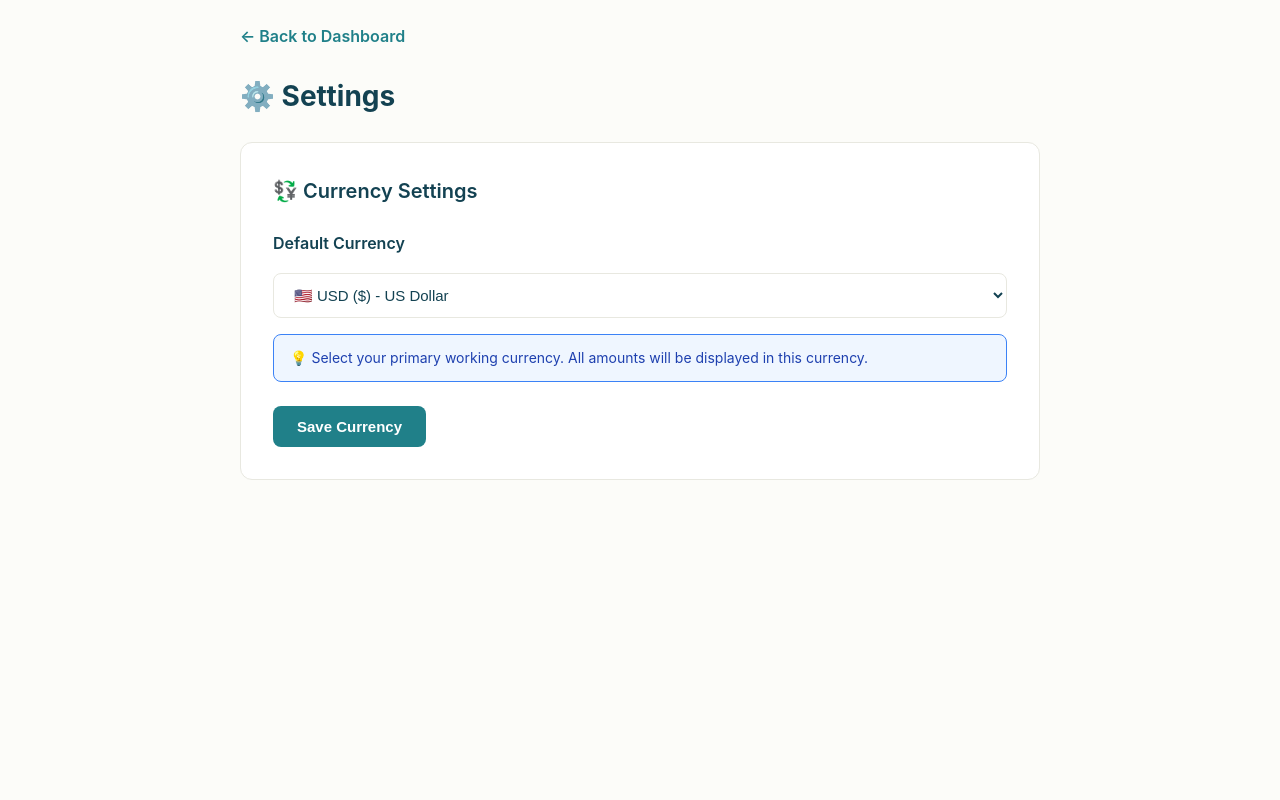
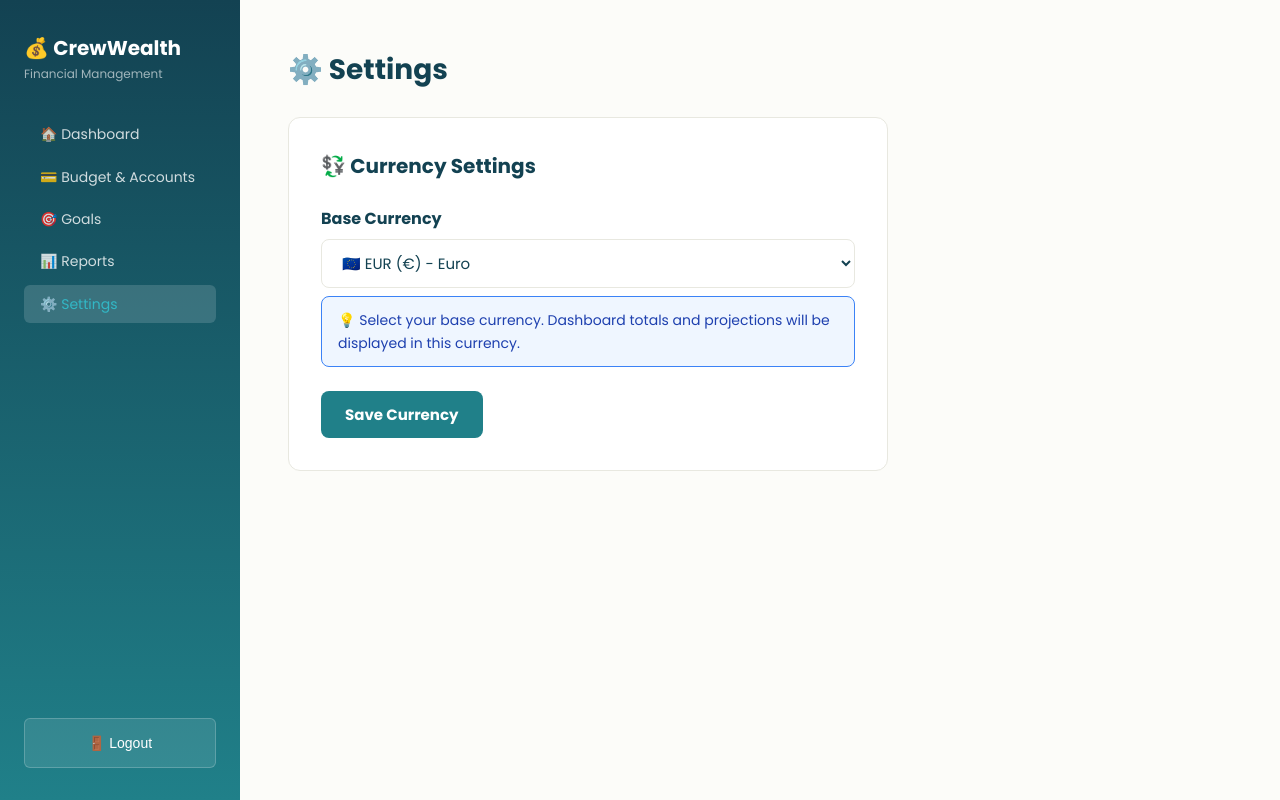
Before and after one commit to CrewWealth/CrewWealth, a Flask app: page /settings in a window 1280 px wide. Run offline with Flask 3, Linux system fonts and the light colour scheme; some libraries are stand-ins or nearby versions.

Commit message:
Fix Settings redirect loop: correct Firebase project, baseCurrency save, sidebar, regression tests
Agent-Logs-Url: https://github.com/CrewWealth/CrewWealth/sessions/6d01353c-84e5-43ff-a92f-d01662b53862

Co-authored-by: CrewWealth <256734135+CrewWealth@users.noreply.github.com>

```diff
--- a/app/templates/settings.html
+++ b/app/templates/settings.html
@@ -4,52 +4,119 @@
     <meta charset="UTF-8">
     <meta name="viewport" content="width=device-width, initial-scale=1.0">
     <title>Settings - CrewWealth</title>
-    <!-- Firebase SDKs -->
-    <script src="https://www.gstatic.com/firebasejs/10.7.1/firebase-app-compat.js"></script>
-    <script src="https://www.gstatic.com/firebasejs/10.7.1/firebase-auth-compat.js"></script>
-    <script src="https://www.gstatic.com/firebasejs/10.7.1/firebase-firestore-compat.js"></script>
+    <link rel="stylesheet" href="https://fonts.googleapis.com/css2?family=Poppins:wght@300;400;700&display=swap">
     <style>
         :root {
             --color-primary: #208089;
             --color-primary-hover: #1a6670;
+            --color-accent: #32b8c6;
             --color-background: #fcfcf9;
             --color-surface: #ffffff;
             --color-text: #134252;
             --color-text-secondary: #626c71;
             --color-border: #e8e8e0;
             --color-success: #22c55e;
+            --spacing-xs: 4px;
+            --spacing-sm: 8px;
             --spacing-md: 16px;
             --spacing-lg: 24px;
             --spacing-xl: 32px;
+            --spacing-2xl: 48px;
+            --radius-sm: 6px;
+            --radius-md: 8px;
             --radius-lg: 12px;
         }
 
         * { margin: 0; padding: 0; box-sizing: border-box; }
 
         body {
-            font-family: -apple-system, BlinkMacSystemFont, 'Segoe UI', Roboto, sans-serif;
+            font-family: 'Poppins', sans-serif;
             background: var(--color-background);
             color: var(--color-text);
             line-height: 1.6;
-            padding: var(--spacing-lg);
+        }
+
+        .layout {
+            display: flex;
             min-height: 100vh;
         }
 
-        .container { max-width: 800px; margin: 0 auto; }
+        /* Sidebar */
+        .sidebar {
+            width: 240px;
+            background: linear-gradient(180deg, #134252 0%, #208089 100%);
+            padding: var(--spacing-xl) var(--spacing-lg);
+            display: flex;
+            flex-direction: column;
+            flex-shrink: 0;
+        }
 
-        .nav-back {
-            display: inline-flex;
-            align-items: center;
-            gap: 8px;
-            color: var(--color-primary);
+        .sidebar-header {
+            margin-bottom: var(--spacing-xl);
+        }
+
+        .sidebar-title {
+            font-size: 20px;
+            font-weight: 700;
+            color: white;
+        }
+
+        .sidebar-subtitle {
+            font-size: 12px;
+            color: rgba(255,255,255,0.6);
+        }
+
+        .menu {
+            display: flex;
+            flex-direction: column;
+            gap: var(--spacing-xs);
+            flex: 1;
+        }
+
+        .menu a {
+            color: rgba(255,255,255,0.8);
             text-decoration: none;
-            font-weight: 600;
-            margin-bottom: var(--spacing-lg);
+            padding: var(--spacing-sm) var(--spacing-md);
+            border-radius: var(--radius-sm);
+            font-size: 14px;
             transition: all 0.2s;
         }
 
-        .nav-back:hover {
-            gap: 12px;
+        .menu a:hover {
+            background: rgba(255,255,255,0.1);
+            color: white;
+        }
+
+        .menu a.active {
+            background: rgba(255,255,255,0.15);
+            color: var(--color-accent);
+        }
+
+        .logout-btn {
+            margin-top: auto;
+            padding: var(--spacing-md);
+            background: rgba(255,255,255,0.1);
+            border: 1px solid rgba(255,255,255,0.2);
+            border-radius: var(--radius-sm);
+            color: white;
+            font-size: 14px;
+            cursor: pointer;
+            transition: all 0.2s;
+            display: flex;
+            align-items: center;
+            justify-content: center;
+            gap: var(--spacing-sm);
+        }
+
+        .logout-btn:hover {
+            background: rgba(255,255,255,0.2);
+        }
+
+        /* Main Content */
+        .main {
+            flex: 1;
+            padding: var(--spacing-2xl);
+            overflow-y: auto;
         }
 
         h1 {
@@ -64,6 +131,7 @@
             border-radius: var(--radius-lg);
             padding: var(--spacing-xl);
             margin-bottom: var(--spacing-lg);
+            max-width: 600px;
         }
 
         .settings-section h2 {
@@ -79,7 +147,7 @@
         .form-group label {
             display: block;
             font-weight: 600;
-            margin-bottom: var(--spacing-md);
+            margin-bottom: var(--spacing-sm);
             color: var(--color-text);
         }
 
@@ -87,12 +155,13 @@
             width: 100%;
             padding: 12px 16px;
             border: 1px solid var(--color-border);
-            border-radius: 8px;
+            border-radius: var(--radius-md);
             font-size: 15px;
             background: white;
             color: var(--color-text);
             cursor: pointer;
             transition: all 0.2s;
+            font-family: inherit;
         }
 
         .form-group select:hover {
@@ -110,11 +179,12 @@
             color: white;
             border: none;
             padding: 12px 24px;
-            border-radius: 8px;
+            border-radius: var(--radius-md);
             font-size: 15px;
             font-weight: 600;
             cursor: pointer;
             transition: all 0.2s;
+            font-family: inherit;
         }
 
         .btn-primary:hover {
@@ -131,7 +201,7 @@
             border: 1px solid var(--color-success);
             color: #047857;
             padding: 12px 16px;
-            border-radius: 8px;
+            border-radius: var(--radius-md);
             margin-top: var(--spacing-md);
             display: none;
         }
@@ -141,36 +211,51 @@
             border: 1px solid #3b82f6;
             color: #1e40af;
             padding: 12px 16px;
-            border-radius: 8px;
-            margin-top: var(--spacing-md);
+            border-radius: var(--radius-md);
+            margin-top: var(--spacing-sm);
             font-size: 14px;
         }
     </style>
 </head>
 <body>
-    <div class="container">
-        <a href="/" class="nav-back">← Back to Dashboard</a>
+    <div class="layout">
+        <!-- Sidebar -->
+        <aside class="sidebar">
+            <div class="sidebar-header">
+                <div class="sidebar-title">💰 CrewWealth</div>
+                <div class="sidebar-subtitle">Financial Management</div>
+            </div>
+
+            <nav class="menu">
+                <a href="/">🏠 Dashboard</a>
+                <a href="/budget">💳 Budget &amp; Accounts</a>
+                <a href="/goals">🎯 Goals</a>
+                <a href="/reports">📊 Reports</a>
+                <a href="/settings" class="active">⚙️ Settings</a>
+            </nav>
+
+            <button class="logout-btn" id="logoutBtn">
+                🚪 Logout
+            </button>
+        </aside>
+
+        <!-- Main Content -->
+        <main class="main">
             <h1>⚙️ Settings</h1>
 
             <div class="settings-section">
                 <h2>💱 Currency Settings</h2>
                 <div class="form-group">
-                <label for="currencySelect">Default Currency</label>
+                    <label for="currencySelect">Base Currency</label>
                     <select id="currencySelect">
+                        <option value="EUR">🇪🇺 EUR (€) - Euro</option>
                         <option value="USD">🇺🇸 USD ($) - US Dollar</option>
-                    <option value="EUR">🇪🇺 EUR (€) - Euro</option>
                         <option value="GBP">🇬🇧 GBP (£) - British Pound</option>
                         <option value="PHP">🇵🇭 PHP (₱) - Philippine Peso</option>
-                    <option value="INR">🇮🇳 INR (₹) - Indian Rupee</option>
                         <option value="IDR">🇮🇩 IDR (Rp) - Indonesian Rupiah</option>
-                    <option value="SGD">🇸🇬 SGD (S$) - Singapore Dollar</option>
-                    <option value="NOK">🇳🇴 NOK (kr) - Norwegian Krone</option>
-                    <option value="AUD">🇦🇺 AUD (A$) - Australian Dollar</option>
-                    <option value="CAD">🇨🇦 CAD (C$) - Canadian Dollar</option>
-                    <option value="JPY">🇯🇵 JPY (¥) - Japanese Yen</option>
                     </select>
                     <div class="currency-info">
-                    💡 Select your primary working currency. All amounts will be displayed in this currency.
+                        💡 Select your base currency. Dashboard totals and projections will be displayed in this currency.
                     </div>
                 </div>
                 <button onclick="saveCurrency()" class="btn-primary">Save Currency</button>
@@ -178,20 +263,25 @@
                     ✅ Currency settings saved successfully!
                 </div>
             </div>
+        </main>
     </div>
 
-    <script type="module">
+    <!-- Firebase SDKs -->
+    <script src="https://www.gstatic.com/firebasejs/10.7.1/firebase-app-compat.js"></script>
+    <script src="https://www.gstatic.com/firebasejs/10.7.1/firebase-auth-compat.js"></script>
+    <script src="https://www.gstatic.com/firebasejs/10.7.1/firebase-firestore-compat.js"></script>
+
+    <script>
         // ============================================
         // FIREBASE CONFIGURATION
         // ============================================
         const firebaseConfig = {
-            apiKey: "AIzaSyBIqnV3EJ0nE8VjCxvJOwuNSowzaP-ZHxw",
-            authDomain: "crewwealth-6af07.firebaseapp.com",
-            projectId: "crewwealth-6af07",
-            storageBucket: "crewwealth-6af07.firebasestorage.app",
-            messagingSenderId: "608726717847",
-            appId: "1:608726717847:web:b2ccae4cc84e9eff6a3e5e",
-            measurementId: "G-42E5PMHRGB"
+            apiKey: "AIzaSyBccv9C4CpjZFeE2HGBKKfUiV9jUw8CZLo",
+            authDomain: "crewwealth-cbe02.firebaseapp.com",
+            projectId: "crewwealth-cbe02",
+            storageBucket: "crewwealth-cbe02.firebasestorage.app",
+            messagingSenderId: "852834158589",
+            appId: "1:852834158589:web:8201ed1d9327841773bb94"
         };
 
         // Initialize Firebase
@@ -209,6 +299,7 @@
                 currentUser = user;
                 await loadUserSettings();
             } else {
+                console.log('❌ Not authenticated, redirecting to login...');
                 window.location.href = '/login';
             }
         });
@@ -223,7 +314,8 @@
                 const doc = await db.collection('users').doc(currentUser.uid).get();
                 if (doc.exists) {
                     const userData = doc.data();
-                    const currency = userData.settings?.currency || 'EUR';
+                    // baseCurrency takes precedence over legacy settings.currency
+                    const currency = userData.baseCurrency || userData.settings?.currency || 'EUR';
                     document.getElementById('currencySelect').value = currency;
                 }
             } catch (error) {
@@ -244,9 +336,12 @@
 
             try {
                 await db.collection('users').doc(currentUser.uid).update({
+                    baseCurrency: currency,
                     'settings.currency': currency,
                     updatedAt: firebase.firestore.FieldValue.serverTimestamp()
                 });
+
+                console.log('✅ Currency saved:', currency);
 
                 // Show success message
                 const successMsg = document.getElementById('successMessage');
@@ -262,6 +357,20 @@
                 alert('Failed to save currency settings. Please try again.');
             }
         };
+
+        // ============================================
+        // LOGOUT
+        // ============================================
+        document.getElementById('logoutBtn').addEventListener('click', async () => {
+            try {
+                await auth.signOut();
+                console.log('✅ Logged out successfully');
+                window.location.href = '/login';
+            } catch (error) {
+                console.error('❌ Logout error:', error);
+                alert('Failed to logout. Please try again.');
+            }
+        });
     </script>
 </body>
 </html>
```
Also changed, not shown: tests/test_settings_route.py (added, +99 -0 lines). Lines whose indentation alone changed are shown as unchanged.
